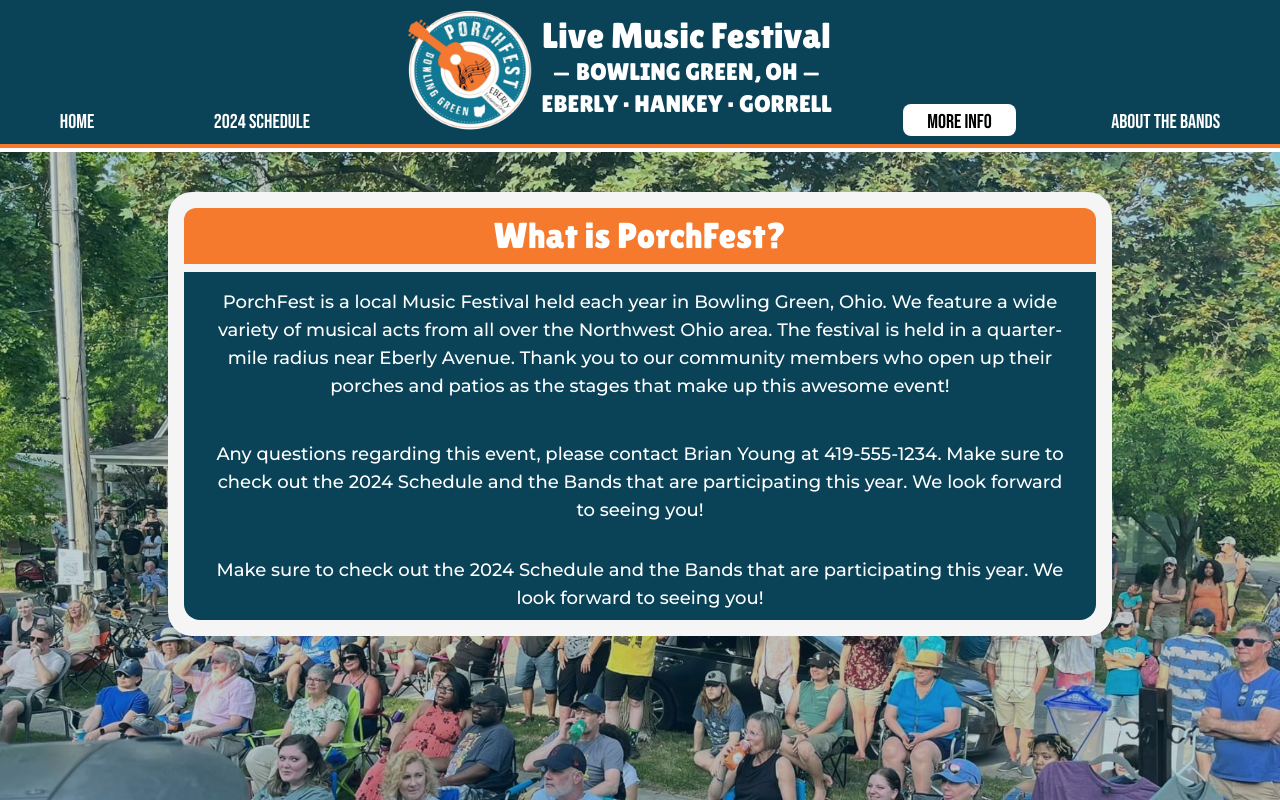
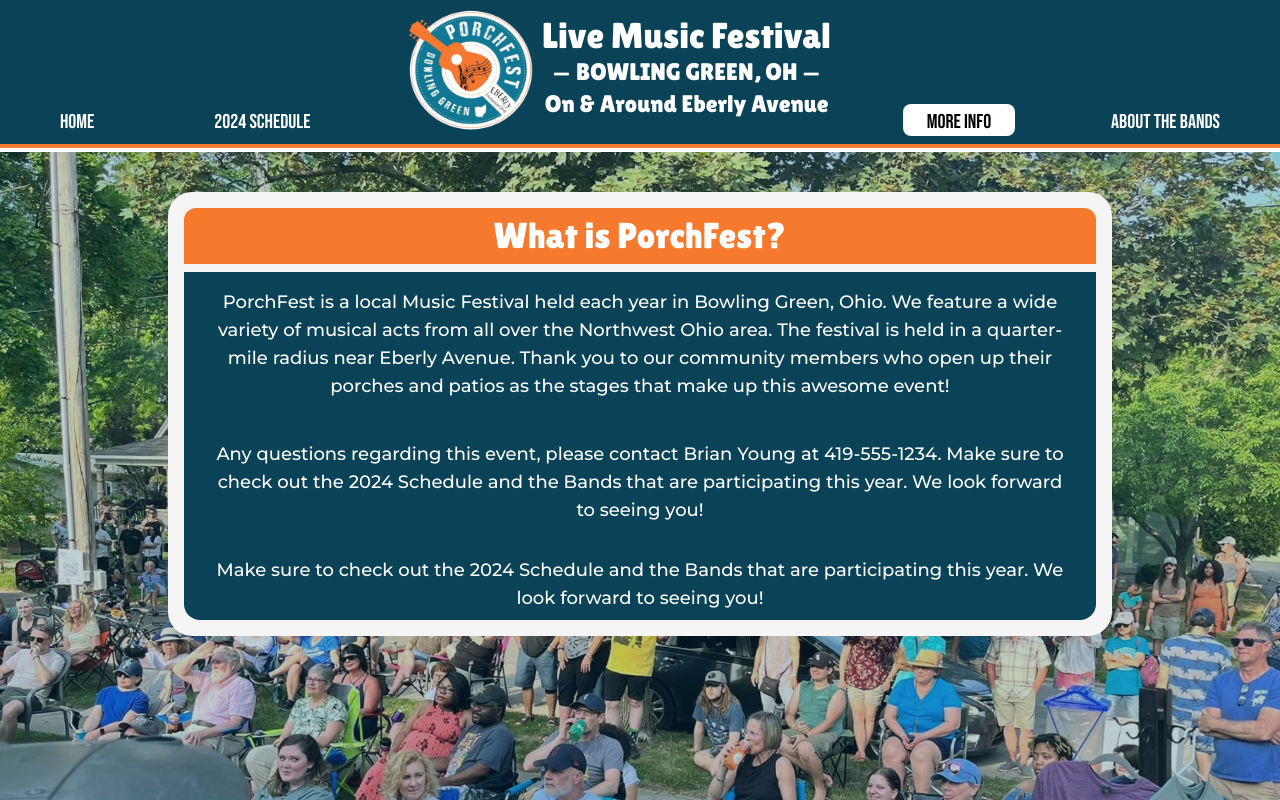
Before and after one commit to BRGuitar/porchfest-app, a Next.js app: page /home/info in a window 1280 px wide. Shown: the top 800 px of the page. Built offline with nearby package versions, Linux system fonts and the light colour scheme.

Commit message:
Updated Nav Bar

```diff
--- a/src/app/ui/NavBar.tsx
+++ b/src/app/ui/NavBar.tsx
@@ -52,13 +52,8 @@ export default function NavBar() {
           }
         >
           <span className='text-4xl'>Live Music Festival</span>
-          {/* <span className='text-xs md:text-lg lg:text-2xl'>
-            BOWLING GREEN, OHIO
-          </span> */}
           <span className='text-2xl'>&mdash; BOWLING GREEN, OH &mdash;</span>
-          <span className='text-2xl'>
-            EBERLY &middot; HANKEY &middot; GORRELL
-          </span>
+          <span className='text-2xl'>On & Around Eberly Avenue</span>
         </div>
       </div>
       <Link href='/home/info' className={linkStyle('/home/info')}>
```
